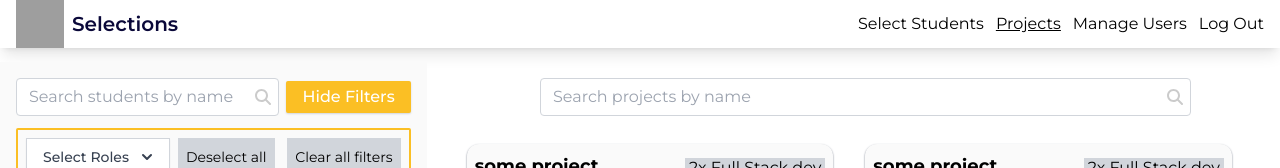
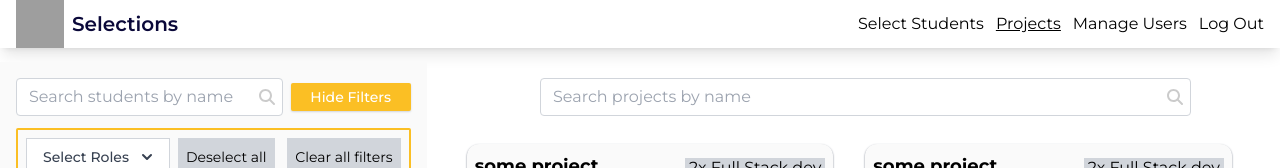
Before and after one commit to SELab-2/OSOC-1, a Next.js app in the folder frontend/: page /projects in a window 1280 px wide. Shown: the top 168 px of the page. Built offline with nearby package versions, Linux system fonts and the light colour scheme; grey boxes are pictures that could not be loaded.

Commit message:
chore: more fixes for different layouts

```diff
--- a/frontend/components/StudentSidebar.tsx
+++ b/frontend/components/StudentSidebar.tsx
@@ -14,10 +14,10 @@ const StudentSidebar: React.FC<StudentsSidebarProps> = () => {
   return (
     // TODO test with a long list for autoscroll etc this should be separate from projects scroll
     // holds searchbar + hide filter button
-    <div>
+    <div className="mt-[50px] sm:mt-0">
       <div className="mb-3 flex w-full flex-col items-center justify-between lg:flex-row">
         {/* The students searchbar */}
-        <div className="justify-left mb-3 flex w-[80%] self-end md:ml-0 md:w-full lg:mb-0 lg:w-2/3">
+        <div className="justify-left mb-3 flex w-[80%] md:ml-0 md:w-[calc(100% - 200px)] lg:mb-0 ">
           <div className="relative w-full">
             <input
               type="search"
@@ -37,7 +37,7 @@ const StudentSidebar: React.FC<StudentsSidebarProps> = () => {
 
         {/* Show/hide filter button */}
         <button
-          className="justify-right rounded-sm bg-check-orange px-4 py-1 font-medium text-white shadow-sm shadow-gray-300"
+          className="justify-right rounded-sm bg-check-orange min-w-[120px] ml-2 text-sm px-2 py-1 font-medium text-white shadow-sm shadow-gray-300"
           type="submit"
           onClick={() => setShowFilter(!showFilter)}
         >
@@ -57,7 +57,7 @@ const StudentSidebar: React.FC<StudentsSidebarProps> = () => {
             {/* This button controls the dropdown */}
             <Menu as="div" className="relative inline-block text-left">
               <div>
-                <Menu.Button className="inline-flex w-full justify-center border border-gray-300 bg-white px-4 py-2 text-sm font-medium text-gray-700 shadow-sm hover:bg-gray-50">
+                <Menu.Button className="inline-flex w-full justify-center border border-gray-300 bg-white px-4 py-2 text-sm font-medium text-gray-700 hover:bg-gray-50">
                   Select Roles
                   <ChevronDownIcon
                     className="-mr-1 ml-2 h-5 w-5"
--- a/frontend/components/projects/ProjectTiles.tsx
+++ b/frontend/components/projects/ProjectTiles.tsx
@@ -8,7 +8,7 @@ const ProjectTiles: React.FC<ProjectTableProps> = ({
   projects,
 }: ProjectTableProps) => {
   return (
-    <div className="ml-6 flex flex-row flex-wrap">
+    <div className="ml-0 lg:ml-6 flex flex-row flex-wrap">
       {projects.map((project) => (
         <ProjectTile key={project.id} project={project} />
       ))}
--- a/frontend/pages/projects.tsx
+++ b/frontend/pages/projects.tsx
@@ -36,7 +36,7 @@ const Projects: NextPage = () => {
         <section
           className={`${
             showSidebar ? 'visible' : 'hidden'
-          } relative mt-[14px] w-full flex-initial bg-osoc-neutral-bg p-4 md:visible md:block md:w-[350px] md:max-w-[500px] lg:w-[450px] xl:w-1/3 2xl:w-[30%]`}
+          } relative mt-[14px] w-full flex-initial bg-osoc-neutral-bg p-4 md:visible md:block md:w-[400px] md:max-w-[450px] lg:w-[450px] xl:w-1/3 xl1920:w-[30%]`}
         >
           {/* button to close sidebar on mobile */}
           <div
@@ -53,7 +53,7 @@ const Projects: NextPage = () => {
         <section
           className={`${
             showSidebar ? 'hidden' : 'visible'
-          } mt-[30px] w-full flex-initial md:visible md:block md:w-[calc(100%-350px)] lg:w-[calc(100%-450px)] xl:w-2/3 2xl:w-full`}
+          } mt-[30px] w-full flex-initial md:visible md:block md:w-[calc(100%-400px)] lg:w-[calc(100%-450px)] xl:w-2/3 xl1920:w-full`}
         >
           <div className={`ml-6 mb-3 flex flex-row md:ml-0 md:w-full`}>
             {/* button to open sidebar on mobile */}
```
